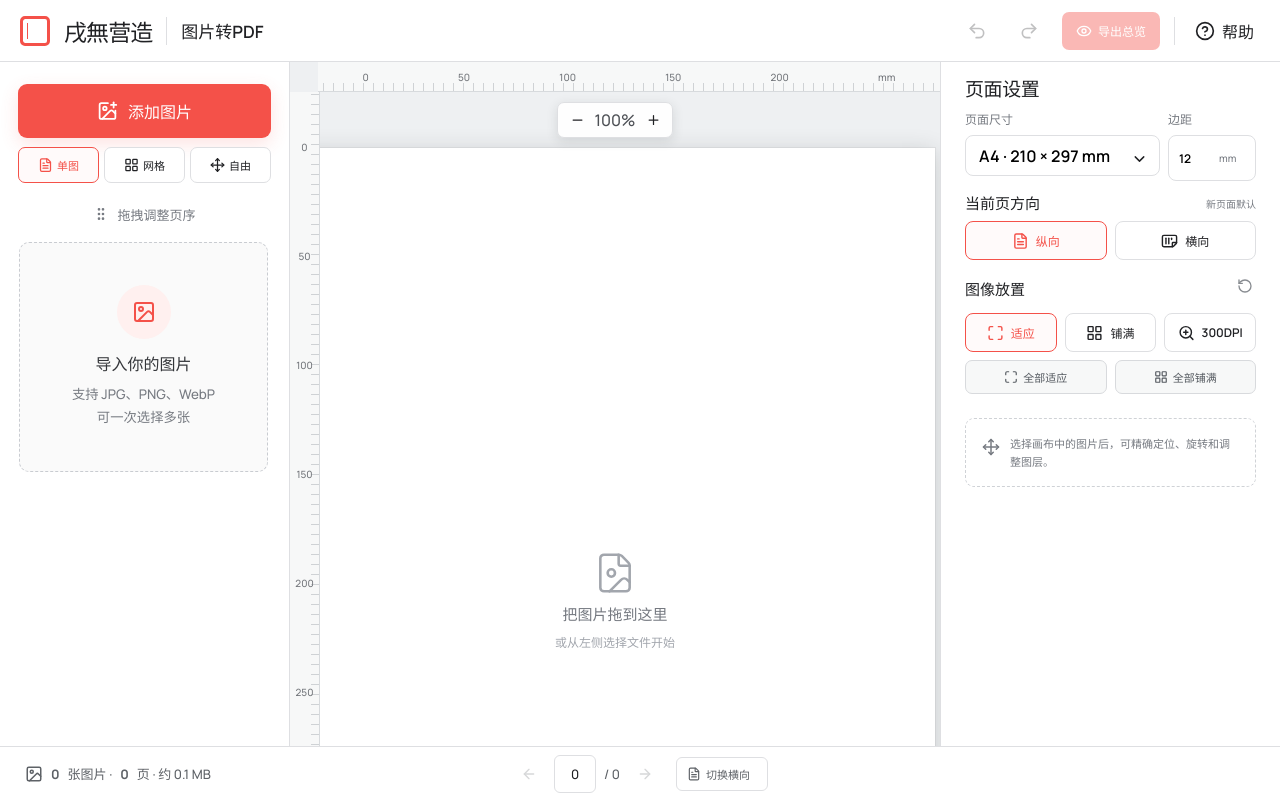
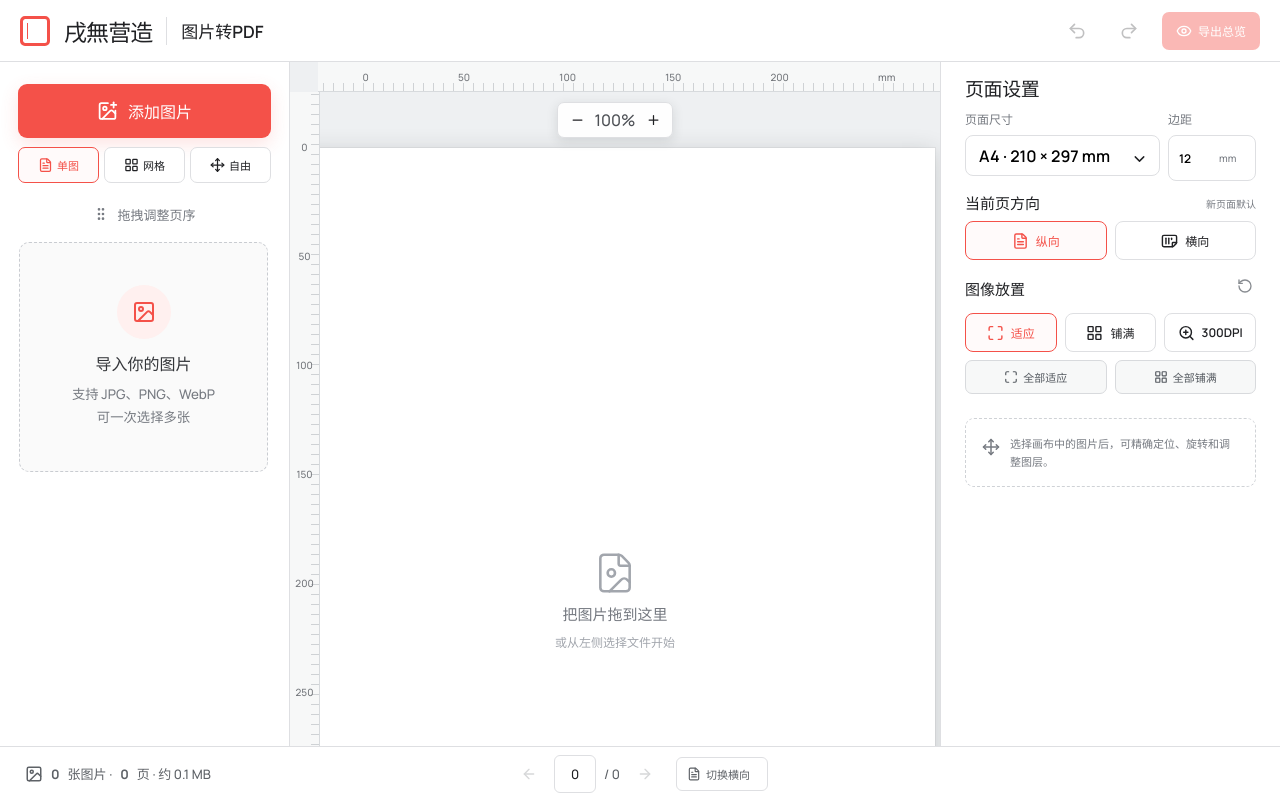
Before and after one commit to sange0613/image-to-pdf-studio, a React (Vite) app: page / in a window 1280 px wide. Built offline with nearby package versions, Linux system fonts and the light colour scheme.

Commit message:
Remove unused help button

```diff
--- a/src/main.jsx
+++ b/src/main.jsx
@@ -3,7 +3,7 @@ import { createRoot } from 'react-dom/client'
 import {
   AlignCenterHorizontal, AlignCenterVertical, ArrowDown, ArrowUp, BringToFront,
   Check, ChevronDown, ChevronLeft, ChevronRight, Download, Eye, FileImage, FileText, GripVertical,
-  HelpCircle, Image as ImageIcon, ImagePlus, LayoutGrid, Maximize, Minus,
+  Image as ImageIcon, ImagePlus, LayoutGrid, Maximize, Minus,
   Move, Plus, Redo2, RotateCcw, RotateCw, Save, SendToBack, Trash2, Undo2,
   X, ZoomIn,
 } from 'lucide-react'
@@ -426,7 +426,7 @@ function App() {
   return <div className="app-shell">
     <header className="topbar">
       <div className="brand"><span className="brand-mark" /><strong>戌無营造</strong><span className="divider" /><span>图片转PDF</span></div>
-      <div className="header-actions"><span className={`save-state ${saved ? 'saved' : ''}`}><Save />{saved ? '已自动保存' : '正在保存'}</span><button className="icon-button" title="撤销 ⌘Z" disabled={!history.canUndo} onClick={history.undo}><Undo2 /></button><button className="icon-button" title="重做 ⇧⌘Z" disabled={!history.canRedo} onClick={history.redo}><Redo2 /></button><button className="preview-button header-preview-button" disabled={!pages.length} onClick={() => setPreviewOpen(true)}><Eye />导出总览</button><span className="divider" /><button className="help-button" title="快捷键：方向键微调，Shift 加速，Delete 删除"><HelpCircle /> 帮助</button></div>
+      <div className="header-actions"><span className={`save-state ${saved ? 'saved' : ''}`}><Save />{saved ? '已自动保存' : '正在保存'}</span><button className="icon-button" title="撤销 ⌘Z" disabled={!history.canUndo} onClick={history.undo}><Undo2 /></button><button className="icon-button" title="重做 ⇧⌘Z" disabled={!history.canRedo} onClick={history.redo}><Redo2 /></button><button className="preview-button header-preview-button" disabled={!pages.length} onClick={() => setPreviewOpen(true)}><Eye />导出总览</button></div>
     </header>
     <main className="workspace">
       <aside className="sidebar left-sidebar">
--- a/src/styles.css
+++ b/src/styles.css
@@ -25,12 +25,11 @@ button:focus-visible, select:focus-visible, input:focus-visible { outline: 2px s
 .brand > span:last-child { font-size: 20px; font-weight: 600; }
 .brand-mark { width: 30px; height: 30px; border: 3px solid var(--coral); border-radius: 5px; box-shadow: inset 0 0 0 4px #fff; background: linear-gradient(90deg, var(--coral) 5px, transparent 5px); }
 .divider { width: 1px; height: 28px; background: var(--line); display: inline-block; }
-.icon-button, .help-button { border: 0; background: transparent; height: 38px; display: inline-flex; align-items: center; justify-content: center; gap: 7px; cursor: pointer; border-radius: 8px; }
+.icon-button { border: 0; background: transparent; height: 38px; display: inline-flex; align-items: center; justify-content: center; gap: 7px; cursor: pointer; border-radius: 8px; }
 .icon-button { width: 38px; }
 .icon-button:disabled { opacity: .28; cursor: default; }
-.help-button { padding: 0 6px; font-weight: 600; }
-.icon-button:hover, .help-button:hover { background: #f5f5f6; }
-.icon-button svg, .help-button svg { width: 20px; }
+.icon-button:hover { background: #f5f5f6; }
+.icon-button svg { width: 20px; }
 .workspace { min-height: 0; display: grid; grid-template-columns: 290px minmax(440px, 1fr) 340px; }
 .sidebar { background: var(--surface); z-index: 2; min-height: 0; }
 .left-sidebar { border-right: 1px solid var(--line); padding: 22px 18px; display: flex; flex-direction: column; }
```
